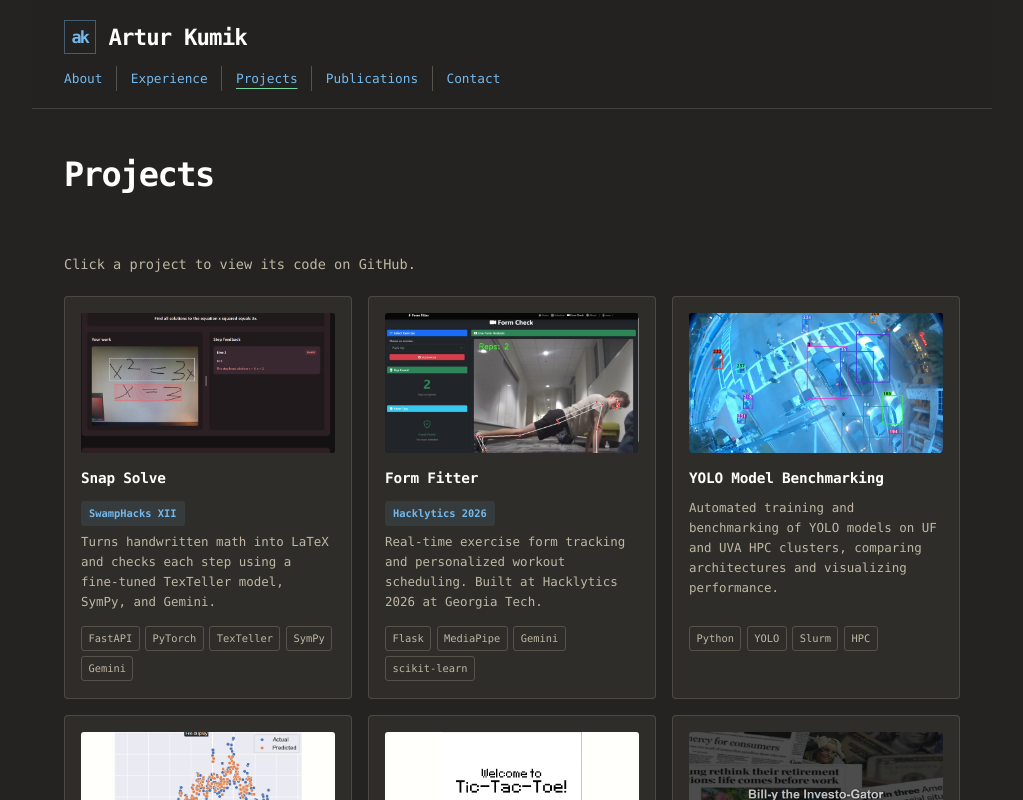
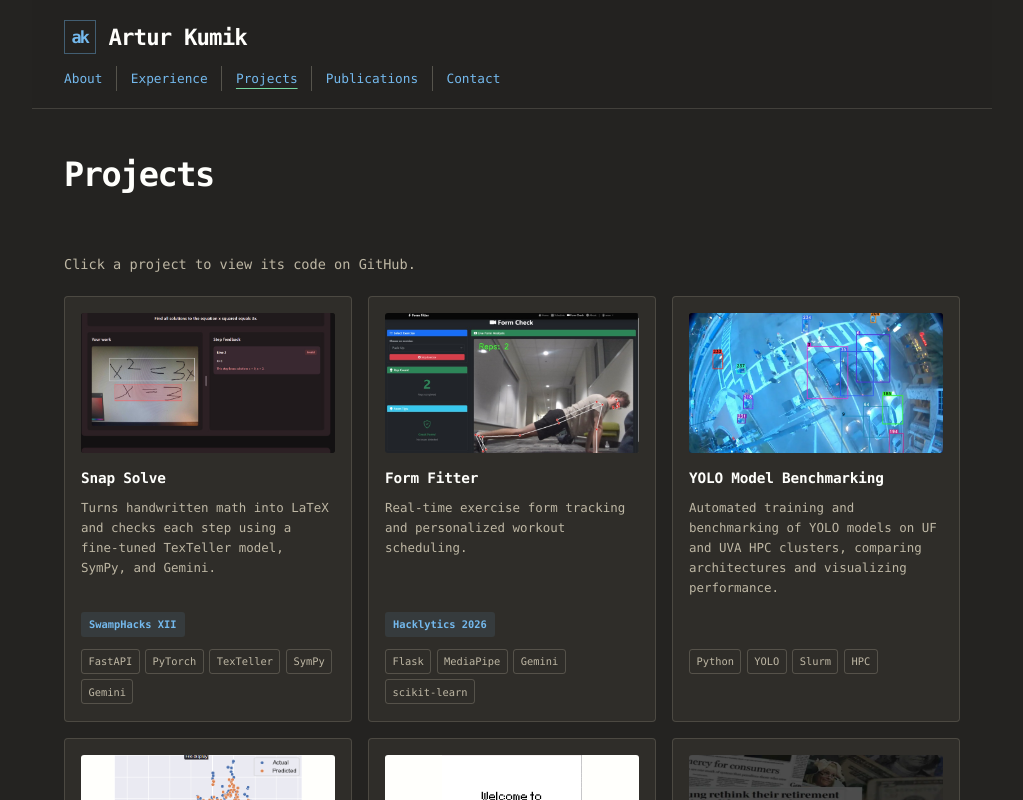
Before and after one commit to artkumik/website, a React (Vite) app: page /projects in a window 1280 px wide. Shown: the top 800 px of the page, without its empty margins (128-1151 px from the left). Built offline with nearby package versions, Linux system fonts and the light colour scheme.

Commit message:
Place hackathon badges above project technology tags

```diff
--- a/src/pages/Projects.css
+++ b/src/pages/Projects.css
@@ -178,6 +178,9 @@
 .hackathon-badge { align-self: flex-start; display: inline-flex; align-items: center; gap: .35rem; color: #c9efd6; font-size: .68rem; font-weight: 600; padding: .2rem .5rem; border: 1px solid #4a6854; border-radius: 4px; background: #233c2b; margin-bottom: .65rem; }
 .project-meta { flex-wrap: wrap; }
 
-.project-card-header .hackathon-badge { margin: .25rem 0 0; }
+.project-footer { margin-top: auto; }
+.project-event { min-height: 2rem; margin-bottom: .35rem; }
+.project-event .hackathon-badge { margin: 0; }
+.project-footer .project-tech { margin-top: 0; }
 
 .project-preview { flex-shrink: 0; }
--- a/src/pages/Projects.jsx
+++ b/src/pages/Projects.jsx
@@ -19,7 +19,7 @@ function Projects() {
     {
       id: 6,
       title: 'Form Fitter',
-      description: 'Real-time exercise form tracking and personalized workout scheduling. Built at Hacklytics 2026 at Georgia Tech.',
+      description: 'Real-time exercise form tracking and personalized workout scheduling.',
       technologies: ['Flask', 'MediaPipe', 'Gemini', 'scikit-learn'],
       timeline: '2026',
       type: 'AI / Fitness',
@@ -112,15 +112,19 @@ function Projects() {
                   <div>
                     <div className="project-card-header">
                       <h3 className="project-title">{project.title}</h3>
-                      {project.hackathon && <span className="hackathon-badge">{project.hackathon}</span>}
                     </div>
                     <p className="project-description">{project.description}</p>
                   </div>
 
-                  <div className="project-tech">
-                    {project.technologies.map((tech, index) => (
-                      <span key={index} className="tech-tag">{tech}</span>
-                    ))}
+                  <div className="project-footer">
+                    <div className="project-event">
+                      {project.hackathon && <span className="hackathon-badge">{project.hackathon}</span>}
+                    </div>
+                    <div className="project-tech">
+                      {project.technologies.map((tech, index) => (
+                        <span key={index} className="tech-tag">{tech}</span>
+                      ))}
+                    </div>
                   </div>
                 </div>
 
```
